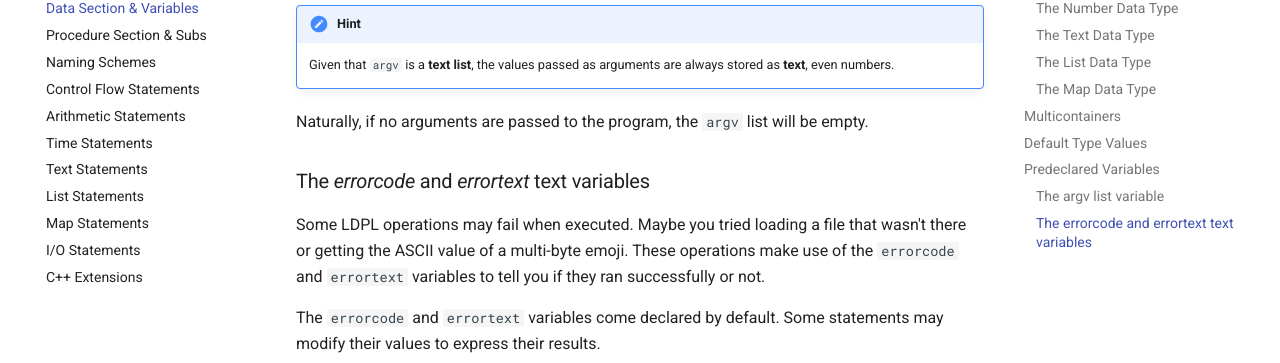
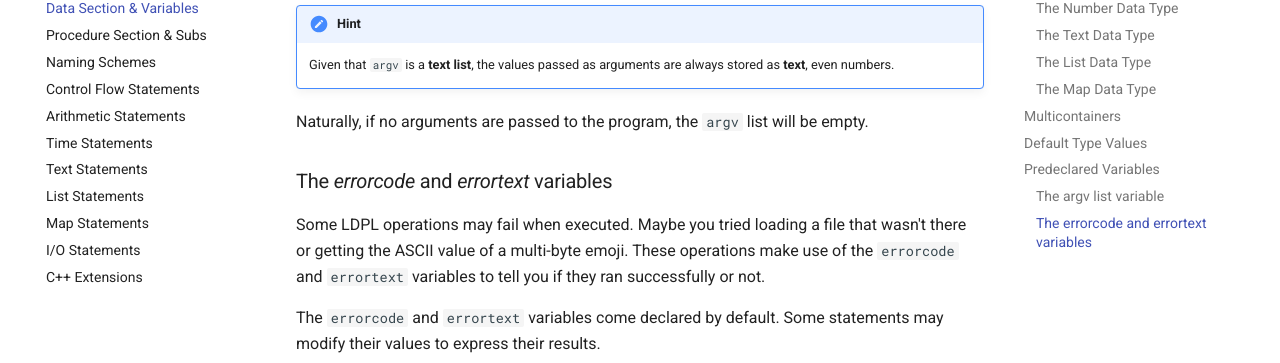
Before and after one commit to Lartu/ldpl, an MkDocs documentation site: the page built from docs/data.md, in a window 1280 px wide and 900 px high, scrolled down 8948 px. Shown: the part 154-517 px from the top of the window. Built offline with MkDocs 1.6.1 and Material for MkDocs 9.7.7, drawn with Linux system fonts in a browser that asks for light colours.

Commit message:
Fix typo in docs

```diff
--- a/docs/data.md
+++ b/docs/data.md
@@ -427,7 +427,7 @@ passed \(in this case, `"argument1"` will be stored in `argv:0` and
 Naturally, if no arguments are passed to the program, the `argv` list will be
 empty.
 
-### The *errorcode* and *errortext* text variables
+### The *errorcode* and *errortext* variables
 
 Some LDPL operations may fail when executed. Maybe you tried loading a file
 that wasn't there or getting the ASCII value of a multi-byte emoji. These
```
